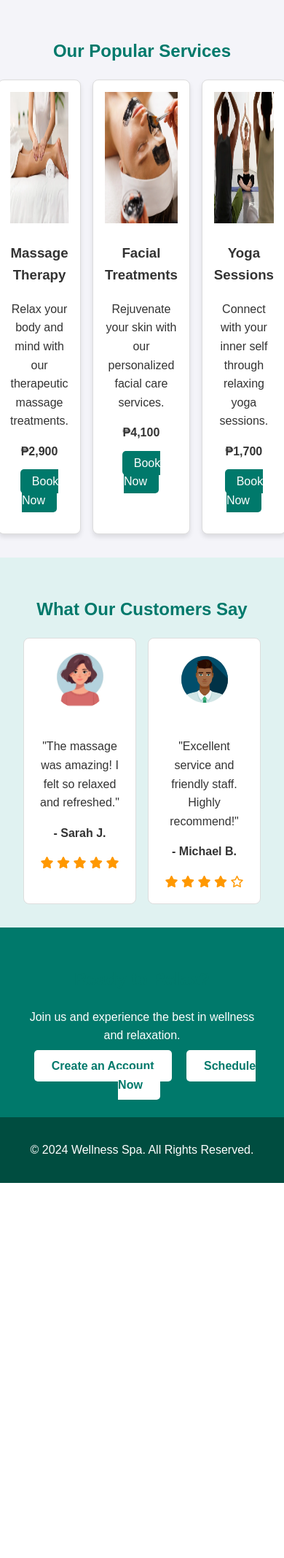
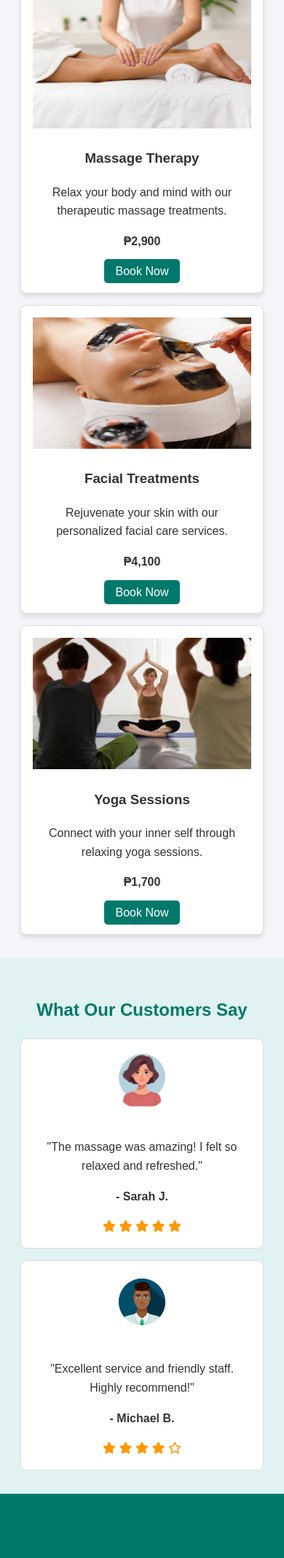
Before and after one commit to DimaxKun/225427962-dimacaling, a PHP site: page / in a window 390 px wide. Shown: the part 510-2645 px from the top of the page at 73% size. Before the commit the page ends 2131 px from the top, so only its background shows below. Run offline with PHP 8.4, Linux system fonts and the light colour scheme.

Commit message:
made it responsive

```diff
--- a/final_project/styles.css
+++ b/final_project/styles.css
@@ -56,29 +56,21 @@ h1, h2 {
 
 .services-grid {
     display: flex;
+    flex-wrap: wrap;
     justify-content: center;
     gap: 1rem;
 }
 
 .service-card {
     background: white;
-    /* padding: 1rem; */
-    padding-left: 1rem;
-    padding-right: 1rem;
-    padding-top: 1rem;
-    padding-bottom: 2rem;
+    padding: 1rem;
     border: 1px solid #ddd;
     border-radius: 8px;
     text-align: center;
     width: 300px;
     box-shadow: 0 4px 6px rgba(0, 0, 0, 0.1);
+    flex-shrink: 0; /* Prevents shrinking */
 }
-
-/* .service-card img {
-    max-width: 100%;
-    border-radius: 5px;
-    margin-bottom: 1rem;
-} */
 
 .book-now-button {
     background-color: #00796b;
@@ -100,6 +92,7 @@ h1, h2 {
 
 .testimonials-slider {
     display: flex;
+    flex-wrap: wrap;
     justify-content: center;
     gap: 1rem;
 }
@@ -111,6 +104,7 @@ h1, h2 {
     border-radius: 8px;
     text-align: center;
     width: 300px;
+    flex-shrink: 0; /* Prevents shrinking */
 }
 
 .testimonial-card img {
@@ -153,17 +147,49 @@ footer {
     color: white;
 }
 
-.massage-img{
+.massage-img, .facial-img, .yoga-img {
     width: 100%;
     height: 180px;
 }
 
-.facial-img{
-    width: 100%;
-    height: 180px;
+/* Responsive Design */
+@media (max-width: 768px) {
+    .hero-content h1 {
+        font-size: 2rem;
+    }
+
+    .hero-content p {
+        font-size: 1rem;
+    }
+
+    .hero-buttons {
+        flex-direction: column; /* Stack buttons */
+        align-items: center;
+    }
+
+    .hero-buttons .cta-button {
+        width: auto; /* Keep buttons at their natural size */
+    }
+
+    .services-grid {
+        gap: 1rem;
+    }
+
+    .testimonials-slider {
+        gap: 1rem;
+    }
 }
 
-.yoga-img{
-    width: 100%;
-    height: 180px;
+@media (max-width: 480px) {
+    .hero-content h1 {
+        font-size: 1.8rem;
+    }
+
+    .hero-content p {
+        font-size: 0.9rem;
+    }
+
+    .service-card, .testimonial-card {
+        margin: auto; /* Center the cards */
+    }
 }
```
